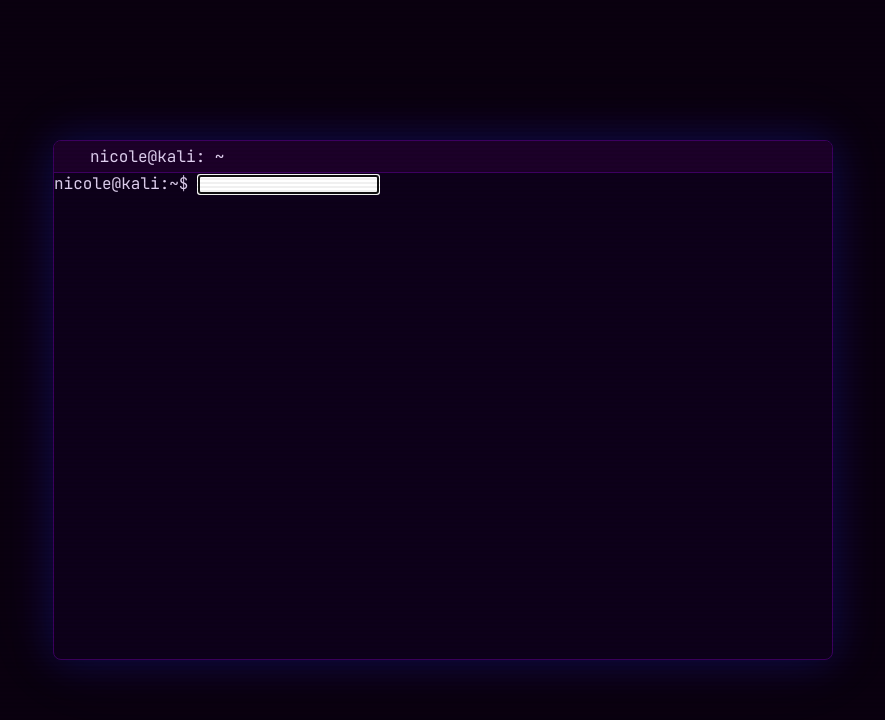
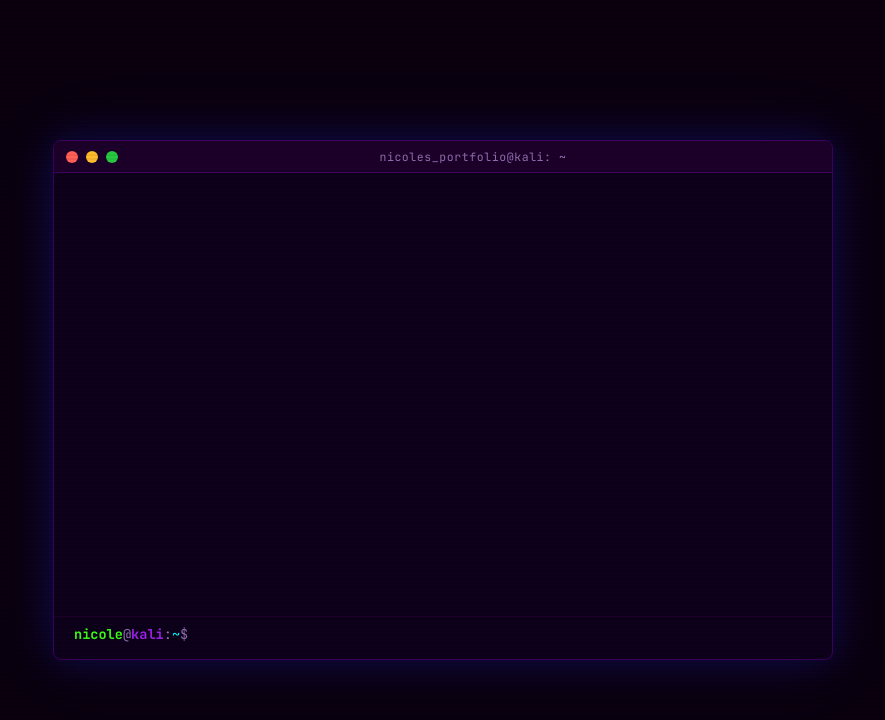
Before and after one commit to Nicole-favela/root-portfolio, a React (Vite) app: page / in a window 1280 px wide. Shown: the top 720 px of the page, without its empty margins (197-1082 px from the left). Built offline with nearby package versions, Linux system fonts and the light colour scheme.

Commit message:
basic terminal commands and link to deskop with styles

```diff
--- a/src/components/Terminal/Terminal.css
+++ b/src/components/Terminal/Terminal.css
@@ -30,3 +30,77 @@
   gap: 8px;
   flex-shrink: 0;
 }
+.term__dot {
+  width: 12px;
+  height: 12px;
+  border-radius: 50%;
+  cursor: default;
+}
+/* for realistic mac window */
+.term__dot--close { background: #ff5f57; }
+.term__dot--min   { background: #ffbd2e; }
+.term__dot--max   { background: #28c941; }
+
+.term__title {
+  margin-left: auto;
+  margin-right: auto;
+  font-size: 0.72rem;
+  color: var(--kali-text-dim);
+  letter-spacing: 0.05em;
+}
+.term__body {
+  flex: 1;
+  overflow-y: auto;
+  padding: 1rem 1.25rem;
+  display: flex;
+  flex-direction: column;
+  gap: 0.2rem;
+}
+.term__line {
+  font-size: clamp(0.72rem, 1.3vw, 0.85rem);
+  line-height: 1.6;
+  white-space: pre-wrap;
+  word-break: break-word;
+}
+.term__line--prompt .prompt-user  { color: var(--kali-green);    font-weight: 700; }
+.term__line--prompt .prompt-at    { color: var(--kali-text-dim); }
+.term__line--prompt .prompt-host  { color: var(--kali-purple);   font-weight: 700; }
+.term__line--prompt .prompt-colon { color: var(--kali-text-dim); }
+.term__line--prompt .prompt-path  { color: var(--kali-cyan);     }
+.term__line--prompt .prompt-sym   { color: var(--kali-text-dim); }
+.term__line--prompt .prompt-cmd   { color: var(--kali-white);    margin-left: 0.4rem; }
+.term__line--output  { color: var(--kali-text-dim); }
+.term__line--accent  { color: var(--kali-purple);   }
+.term__line--success { color: var(--kali-green);    }
+.term__line--pink    { color: var(--kali-pink);     }
+.term__line--cyan    { color: var(--kali-cyan);     }
+.term__input-row {
+  display: flex;
+  align-items: center;
+  padding: 0.5rem 1.25rem 1rem;
+  flex-shrink: 0;
+  border-top: 1px solid var(--kali-surface2);
+}
+.term__prompt-prefix {
+  font-size: 0.85rem;
+  white-space: nowrap;
+  flex-shrink: 0;
+}
+.term__prompt-prefix .prompt-user  { color: var(--kali-green);    font-weight: 700; }
+.term__prompt-prefix .prompt-at    { color: var(--kali-text-dim); }
+.term__prompt-prefix .prompt-host  { color: var(--kali-purple);   font-weight: 700; }
+.term__prompt-prefix .prompt-colon { color: var(--kali-text-dim); }
+.term__prompt-prefix .prompt-path  { color: var(--kali-cyan);     }
+.term__prompt-prefix .prompt-sym   { color: var(--kali-text-dim); }
+
+.term__input {
+  flex: 1;
+  background: transparent;
+  border: none;
+  outline: none;
+  font-family: var(--font-mono);
+  font-size: 0.85rem;
+  color: var(--kali-white);
+  caret-color: var(--kali-purple);
+  margin-left: 0.4rem;
+}
--- a/src/components/Terminal/Terminal.jsx
+++ b/src/components/Terminal/Terminal.jsx
@@ -72,10 +72,50 @@ function Prompt() {
 export default function Terminal({ onComplete }) {
     const [lines, setLines] = useState([])
     const [input, setInput] = useState('')
+    const [history, setHistory] = useState([])
+    const [histIdx, setHistIdx] = useState(-1)
     const [locked, setLocked] = useState(false)
 
     const bodyRef = useRef(null)
     const inputRef = useRef(null)
+    function appendLines(newLines, callback){
+        setLines(prev => [
+            ...prev,
+            {type: 'prompt', cmd: input},
+            ...newLines,
+        ])
+        if (callback){
+            setTimeout(callback, newLines.length * 80 + 200)
+        }
+    }
+    function handleCommand(cmd){
+        const trimmed_cmd = cmd.trim().toLowerCase()
+        setHistory(prev => [cmd, ...prev])
+        setHistIdx(-1)
+        if (trimmed_cmd === 'clear'){
+            setLines([])
+            setInput('')
+            return
+        }
+
+        if (trimmed_cmd === 'whoami'){
+            appendLines([{type: 'output', text: USER}])
+
+        }
+        else if (trimmed_cmd === 'ls'){
+            appendLines(LS_OUTPUT)
+        }
+        else if (trimmed_cmd === 'cat bio' || trimmed_cmd === 'cat bio.txt') {
+            appendLines(BIO_OUTPUT)
+        }
+        else if (trimmed_cmd === 'startx') {
+            setLocked(true)
+            appendLines(STARTX_OUTPUT, () => onComplete())
+        }
+        else {
+            appendLines([{type: 'error', text: `Command not found: ${cmd} - try 'help` }])
+        }
+    }
 
     function handleKey(e) {
         if (e.key === 'Enter'){
@@ -102,7 +142,7 @@ export default function Terminal({ onComplete }) {
                 <span className="term__dot term__dot--close" />
                 <span className="term__dot term__dot--min" />
                 <span className="term__dot term__dot--max" />
-                <span className="term__title">{USER}@{HOST}: {PATH}</span>
+                <span className="term__title">{USER}s_portfolio@{HOST}: {PATH}</span>
                 </div>
             <div className="term__body" >
                 {lines.map((line, i) =>
```
